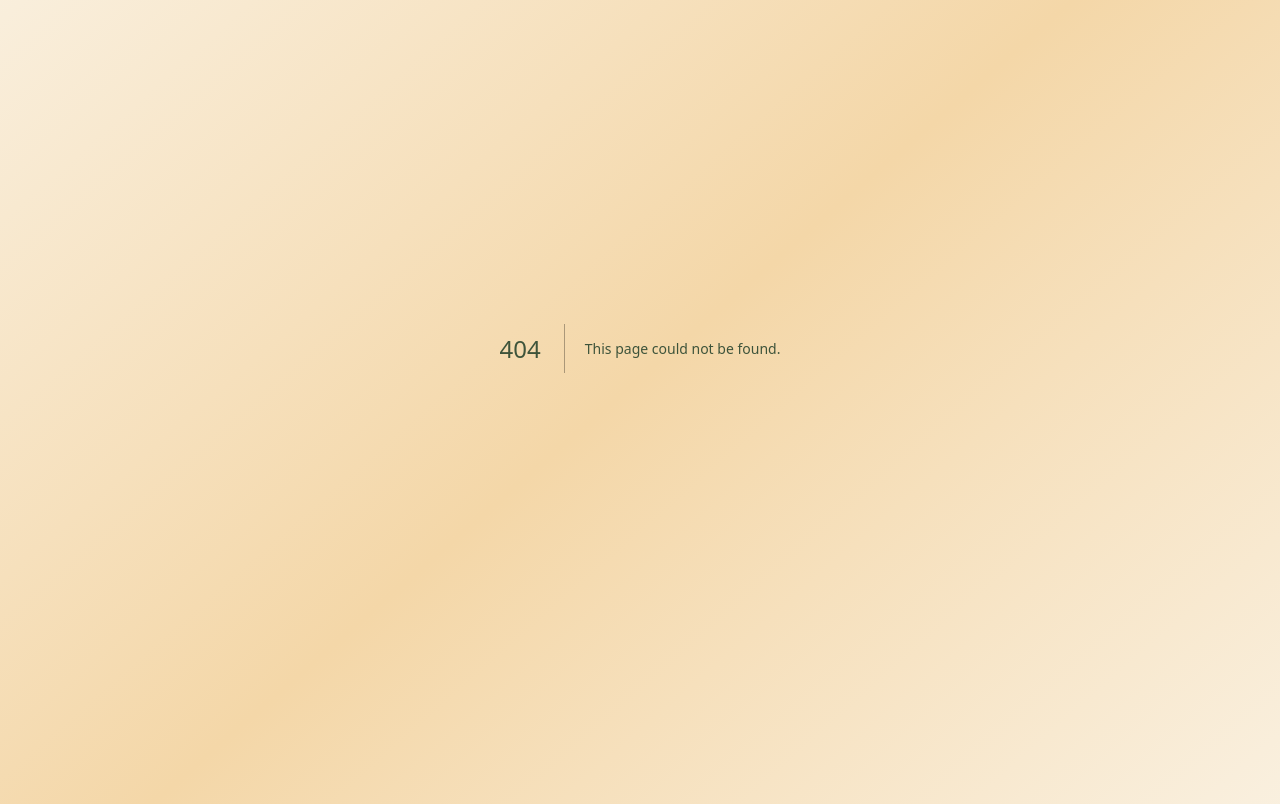
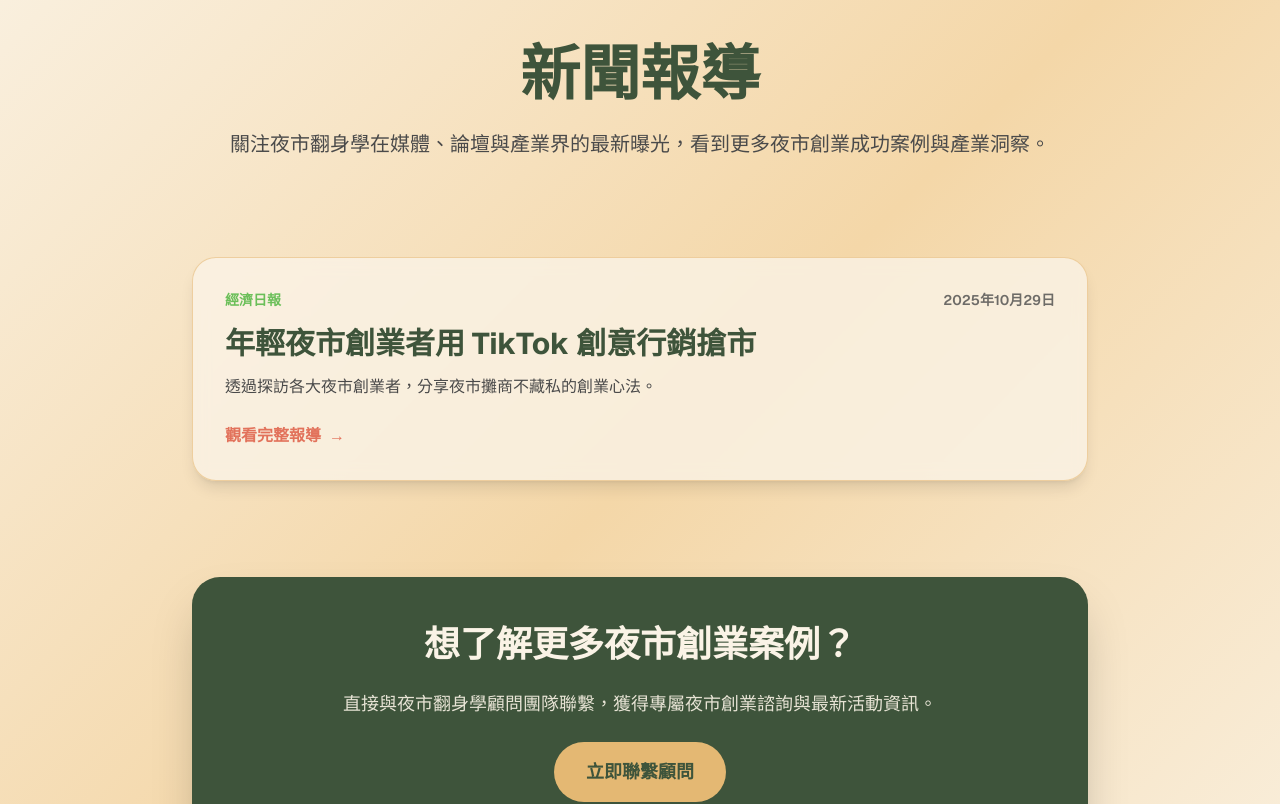
Before and after one commit to aniku777tw/kowlooncnslt, a Next.js app: page /news in a window 1280 px wide. Before the commit this address had no page. Shown: the part 180-984 px from the top of the page. Built offline with nearby package versions, Linux system fonts and the light colour scheme.

Commit message:
feat: news

```diff
--- /dev/null
+++ b/src/app/news/page.tsx
@@ -0,0 +1,161 @@
+import type { Metadata } from "next";
+import Script from "next/script";
+import ContentWrapper from "@/components/common/ContentWrapper";
+import ScrollReveal from "@/components/common/ScrollReveal";
+import { socialLinks } from "@/constants/socialLinks";
+
+const siteUrl = "https://kowlooncnslt.com";
+const newsPageUrl = `${siteUrl}/news`;
+
+export const metadata: Metadata = {
+  title: "新聞報導｜夜市翻身學媒體曝光與最新消息",
+  description:
+    "掌握夜市翻身學的媒體報導、專訪與最新消息，了解我們如何透過夜市創業課程與顧問服務，協助更多攤商翻身。",
+  keywords: [
+    "夜市翻身學 新聞",
+    "夜市創業 報導",
+    "夜市課程 媒體",
+    "夜市翻身學 最新消息",
+    "夜市創業 成功案例",
+  ],
+  alternates: {
+    canonical: newsPageUrl,
+  },
+  openGraph: {
+    title: "新聞報導｜夜市翻身學媒體曝光與最新消息",
+    description:
+      "夜市翻身學在媒體與產業論壇的最新曝光，帶你了解我們如何協助攤商打造高收益夜市品牌。",
+    url: newsPageUrl,
+    siteName: "夜市翻身學",
+    locale: "zh_TW",
+    type: "website",
+  },
+  twitter: {
+    card: "summary",
+    title: "夜市翻身學新聞報導",
+    description:
+      "夜市翻身學媒體報導與最新消息，關注夜市創業趨勢與成功案例。",
+  },
+};
+
+const newsItems = [
+  {
+    title: "年輕夜市創業者用 TikTok 創意行銷搶市",
+    summary:
+      "透過探訪各大夜市創業者，分享夜市攤商不藏私的創業心法。",
+    source: "經濟日報",
+    date: "2025/10/29",
+    link: "https://money.udn.com/money/story/5635/9104773",
+  },
+];
+
+export default function NewsPage() {
+  const lineLink = socialLinks.find((link) => link.label === "LINE")?.href;
+
+  const newsListJsonLd = {
+    "@context": "https://schema.org",
+    "@type": "ItemList",
+    name: "夜市翻身學新聞報導",
+    itemListElement: newsItems.map((item, index) => ({
+      "@type": "ListItem",
+      position: index + 1,
+      item: {
+        "@type": "NewsArticle",
+        headline: item.title,
+        datePublished: item.date,
+        url: item.link,
+        description: item.summary,
+        publisher: {
+          "@type": "Organization",
+          name: item.source,
+        },
+      },
+    })),
+  };
+
+  return (
+    <ContentWrapper>
+      <Script id="news-jsonld" type="application/ld+json" strategy="beforeInteractive">
+        {JSON.stringify(newsListJsonLd)}
+      </Script>
+
+      <ScrollReveal>
+        <section className="container mx-auto px-5 md:px-6 py-16 md:py-24">
+          <div className="max-w-4xl mx-auto text-center">
+            <h1 className="text-4xl md:text-6xl font-bold text-[#3E543B] mb-6">
+              新聞報導
+            </h1>
+            <p className="text-base md:text-xl text-[#4A4A4A] leading-relaxed">
+              關注夜市翻身學在媒體、論壇與產業界的最新曝光，看到更多夜市創業成功案例與產業洞察。
+            </p>
+          </div>
+        </section>
+      </ScrollReveal>
+
+      <section className="container mx-auto px-5 md:px-6 pb-16 md:pb-24">
+        <div className="max-w-4xl mx-auto space-y-8">
+          {newsItems.map((item, index) => (
+            <ScrollReveal key={item.title} delay={index * 0.1}>
+              <article className="relative overflow-hidden rounded-3xl border border-[#E4B873]/60 bg-[#FAF3E6]/80 backdrop-blur-sm shadow-lg transition-transform duration-200 hover:-translate-y-2">
+                <div className="p-6 md:p-8">
+                  <div className="flex flex-col md:flex-row md:items-center md:justify-between gap-3 text-sm text-[#6BBF59] font-semibold">
+                    <span>{item.source}</span>
+                    <time dateTime={item.date} className="text-[#4A4A4A]/80">
+                      {new Date(item.date).toLocaleDateString("zh-TW", {
+                        year: "numeric",
+                        month: "long",
+                        day: "numeric",
+                      })}
+                    </time>
+                  </div>
+                  <h2 className="mt-4 text-2xl md:text-3xl font-bold text-[#3E543B]">
+                    {item.title}
+                  </h2>
+                  <p className="mt-3 text-sm md:text-base leading-relaxed text-[#4A4A4A]">
+                    {item.summary}
+                  </p>
+                  <a
+                    href={item.link}
+                    target="_blank"
+                    rel="noopener noreferrer"
+                    className="inline-flex items-center gap-2 mt-6 text-[#E2725B] font-semibold hover:text-[#C85F4A]"
+                  >
+                    觀看完整報導
+                    <span aria-hidden>→</span>
+                  </a>
+                </div>
+              </article>
+            </ScrollReveal>
+          ))}
+        </div>
+      </section>
+
+      <ScrollReveal>
+        <section className="container mx-auto px-5 md:px-6 pb-20">
+          <div className="max-w-4xl mx-auto bg-[#3E543B] text-[#FAF3E6] rounded-[28px] p-8 md:p-12 shadow-2xl">
+            <div className="space-y-6">
+              <h2 className="text-3xl md:text-4xl font-bold text-center">
+                想了解更多夜市創業案例？
+              </h2>
+              <p className="text-base md:text-lg leading-relaxed text-center text-[#FAF3E6]/90">
+                直接與夜市翻身學顧問團隊聯繫，獲得專屬夜市創業諮詢與最新活動資訊。
+              </p>
+              {lineLink && (
+                <div className="flex justify-center">
+                  <a
+                    href={lineLink}
+                    target="_blank"
+                    rel="noopener noreferrer"
+                    className="inline-flex items-center gap-2 px-8 py-4 rounded-full bg-[#E4B873] text-[#3E543B] font-semibold text-lg transition-transform duration-150 hover:-translate-y-1 hover:bg-[#D3A862]"
+                  >
+                    立即聯繫顧問
+                  </a>
+                </div>
+              )}
+            </div>
+          </div>
+        </section>
+      </ScrollReveal>
+    </ContentWrapper>
+  );
+}
--- a/src/components/common/Navigation.tsx
+++ b/src/components/common/Navigation.tsx
@@ -79,6 +79,12 @@ export default function Navigation() {
             關於我們
           </Link>
           <Link
+            href="/news"
+            className="text-[#3E543B] hover:text-[#E2725B] transition-colors"
+          >
+            新聞報導
+          </Link>
+          <Link
             href="/#about"
             className="text-[#3E543B] hover:text-[#E2725B] transition-colors"
             onClick={(e) => {
@@ -154,6 +160,13 @@ export default function Navigation() {
                       scrollToElement("about", () => setIsMenuOpen(false));
                     },
                   },
+              {
+                href: "/news",
+
+                title: "新聞報導",
+                description: "媒體採訪與最新消息",
+                onClick: () => setIsMenuOpen(false),
+              },
                   {
                     href: "/#contact",
 
```
